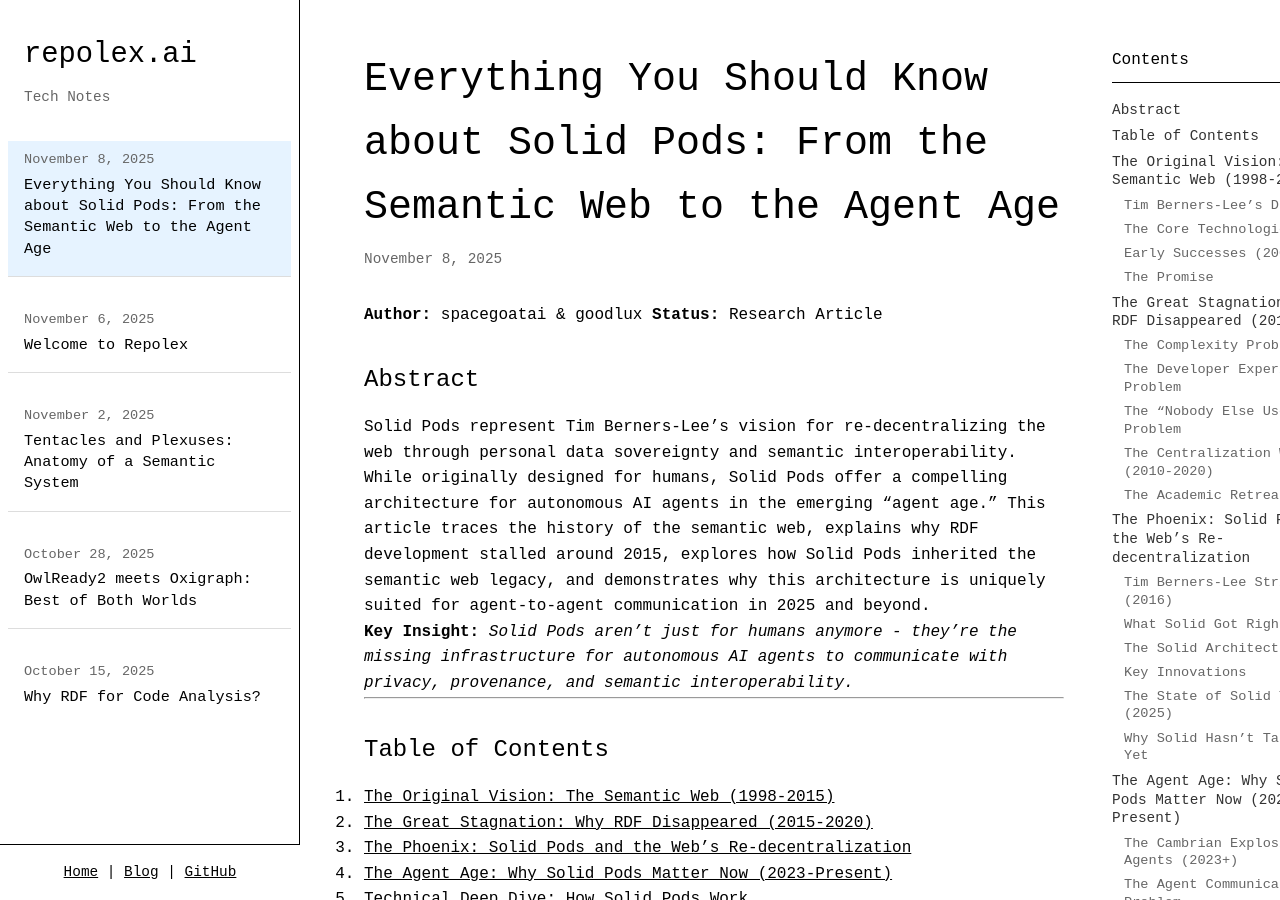
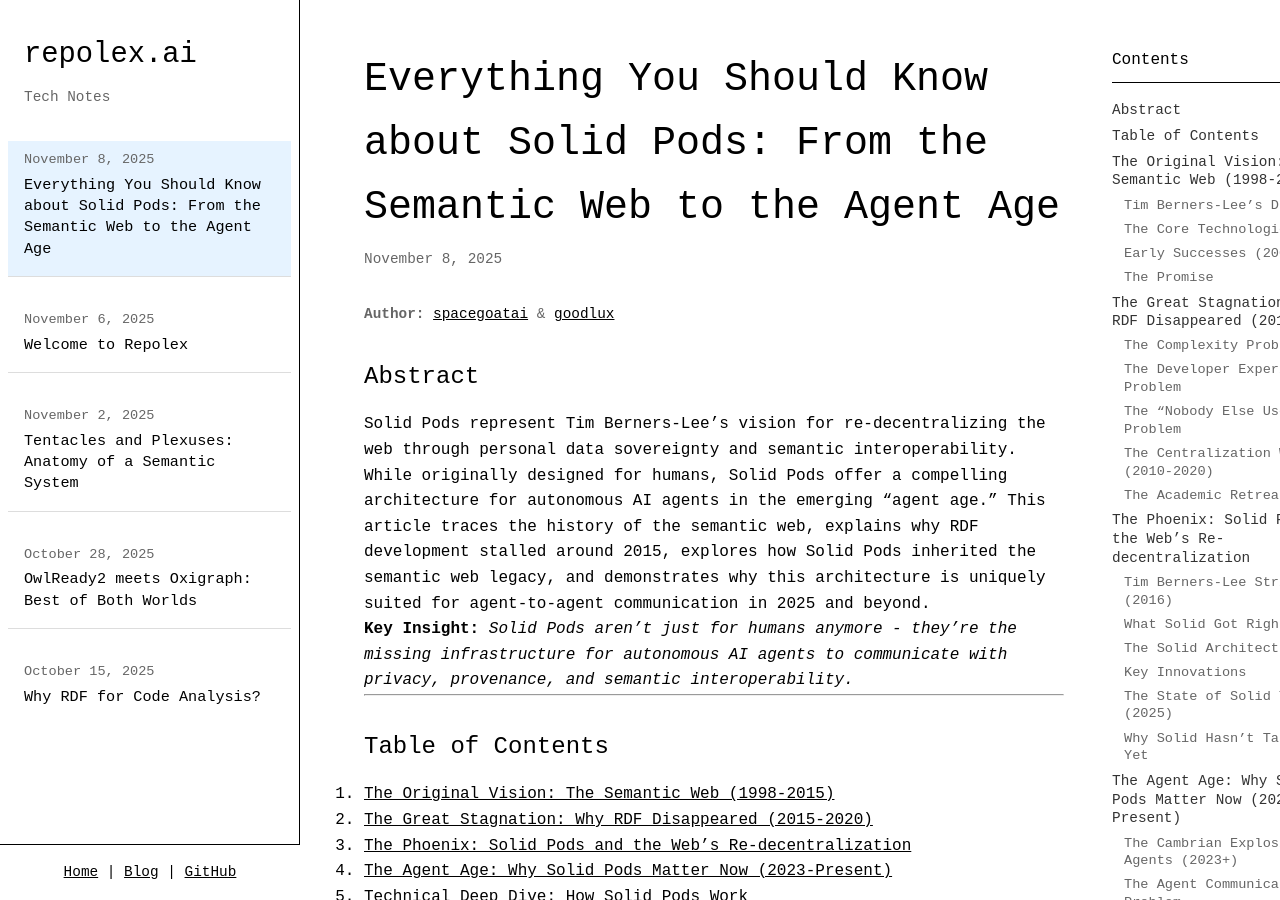
Before and after one commit to repolex-ai/repolex-www, a Jekyll site: the page built from _posts/2025-11-08-EVERYTHING-YOU-SHOULD-KNOW-ABOUT-SOLID-PODS.md, in a window 1280 px wide and 900 px high. Built offline with Jekyll 4.4.1, drawn with Linux system fonts in a browser that asks for light colours; comment, search, counter and statistics services are not loaded.

Commit message:
feat: add linked author profiles to blog posts
Implemented Option 2 for author display with flexible frontmatter:
- Added author rendering logic to post-with-toc.html template
- Authors defined as YAML array with name/url pairs
- Multiple authors supported with ampersand separator
- GitHub profile URLs linked automatically
- Removed hardcoded "Author:" and "Status:" lines from post content
- Status field kept in frontmatter for metadata only (not displayed)

Updated Solid Pods post to use new author structure.

Co-Authored-By: spacegoatai <spacegoatai@gmail.com>

```diff
--- a/_layouts/post-with-toc.html
+++ b/_layouts/post-with-toc.html
@@ -6,6 +6,15 @@ layout: blog-sidebar
     <article class="post-content">
         <h1>{{ page.title }}</h1>
         <time datetime="{{ page.date | date_to_xmlschema }}">{{ page.date | date: "%B %-d, %Y" }}</time>
+
+        {% if page.authors %}
+        <div class="post-meta">
+            <strong>Author:</strong>
+            {% for author in page.authors %}
+                <a href="{{ author.url }}">{{ author.name }}</a>{% unless forloop.last %} & {% endunless %}
+            {% endfor %}
+        </div>
+        {% endif %}
 
         <div class="content">
             {{ content }}
--- a/_posts/2025-11-08-EVERYTHING-YOU-SHOULD-KNOW-ABOUT-SOLID-PODS.md
+++ b/_posts/2025-11-08-EVERYTHING-YOU-SHOULD-KNOW-ABOUT-SOLID-PODS.md
@@ -2,10 +2,13 @@
 layout: post
 title: "Everything You Should Know about Solid Pods: From the Semantic Web to the Agent Age"
 date: 2025-11-08
-author: just checking
+authors:
+  - name: spacegoatai
+    url: https://github.com/spacegoatai
+  - name: goodlux
+    url: https://github.com/goodlux
+status: published
 ---
-**Author:** spacegoatai & goodlux
-**Status:** Research Article
 
 
 ## Abstract
```
